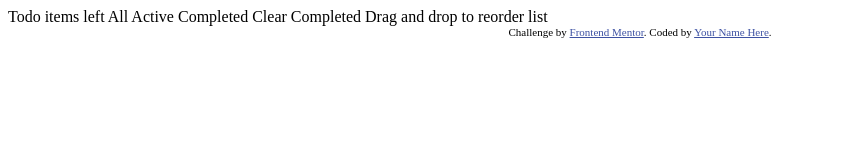
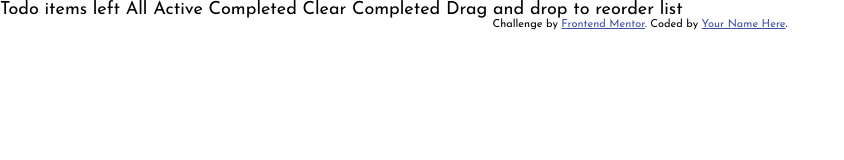
Before and after one commit to Dev-Elo-1505/Todo-app, a plain HTML site: page index.html in a window 1280 px wide. Shown: the whole page, without its empty margins (0-844 px from the left). Drawn offline with Linux system fonts and the light colour scheme.

Commit message:
project seup

```diff
--- a/index.html
+++ b/index.html
@@ -1,36 +1,35 @@
 <!DOCTYPE html>
 <html lang="en">
   <head>
-  <meta charset="UTF-8">
-  <meta name="viewport" content="width=device-width, initial-scale=1.0"> <!-- displays site properly based on user's device -->
+    <meta charset="UTF-8" />
+    <meta name="viewport" content="width=device-width, initial-scale=1.0" />
+    <!-- displays site properly based on user's device -->
 
-  <link rel="icon" type="image/png" sizes="32x32" href="./images/favicon-32x32.png">
+    <link
+      rel="icon"
+      type="image/png"
+      sizes="32x32"
+      href="./images/favicon-32x32.png"
+    />
 
     <title>Frontend Mentor | Todo app</title>
+    <link rel="stylesheet" href="./style.css" />
 
     <!-- Feel free to remove these styles or customise in your own stylesheet 👍 -->
-  <style>
-    .attribution { font-size: 11px; text-align: center; }
-    .attribution a { color: hsl(228, 45%, 44%); }
-  </style>
   </head>
   <body>
-
     Todo
 
-  <!-- Add dynamic number --> items left
-
-  All
-  Active
-  Completed
-
-  Clear Completed
-
-  Drag and drop to reorder list
+    <!-- Add dynamic number -->
+    items left All Active Completed Clear Completed Drag and drop to reorder
+    list
 
     <div class="attribution">
-    Challenge by <a href="https://www.frontendmentor.io?ref=challenge" target="_blank">Frontend Mentor</a>.
-    Coded by <a href="#">Your Name Here</a>.
+      Challenge by
+      <a href="https://www.frontendmentor.io?ref=challenge" target="_blank"
+        >Frontend Mentor</a
+      >. Coded by <a href="#">Your Name Here</a>.
     </div>
+    <script src="./index.js"></script>
   </body>
 </html>
--- /dev/null
+++ b/style.css
@@ -0,0 +1,24 @@
+@import url("https://fonts.googleapis.com/css2?family=Josefin+Sans:ital,wght@0,100..700;1,100..700&display=swap");
+
+html {
+  font-size: 62.5%;
+}
+
+* {
+  margin: 0;
+  padding: 0;
+  box-sizing: border-box;
+}
+
+body {
+  font-size: 1.8rem;
+  font-family: "Josefin Sans", sans-serif;
+}
+
+.attribution {
+  font-size: 11px;
+  text-align: center;
+}
+.attribution a {
+  color: hsl(228, 45%, 44%);
+}
```
Also changed, not shown: index.js (added). Lines whose indentation alone changed are shown as unchanged.
